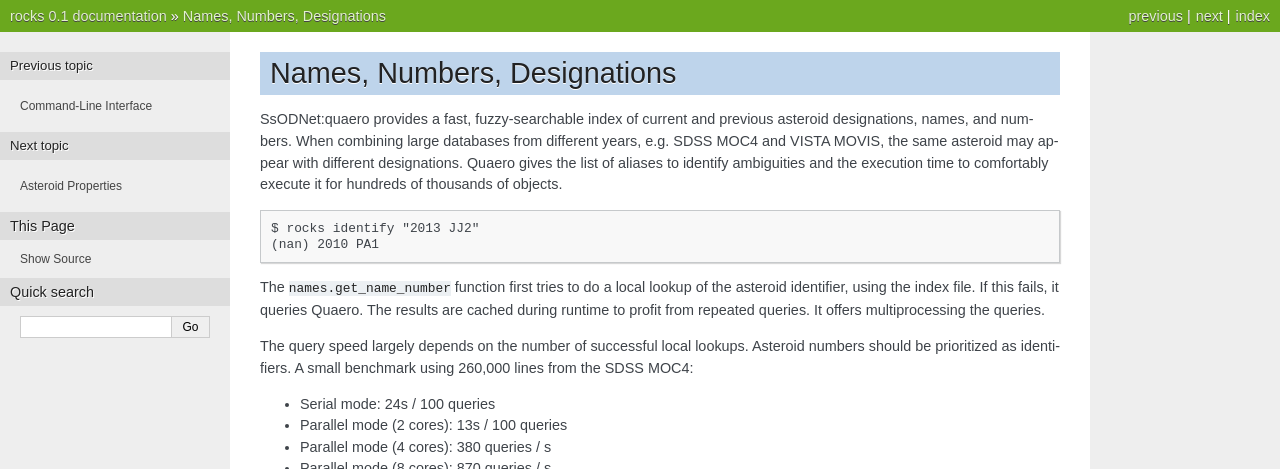
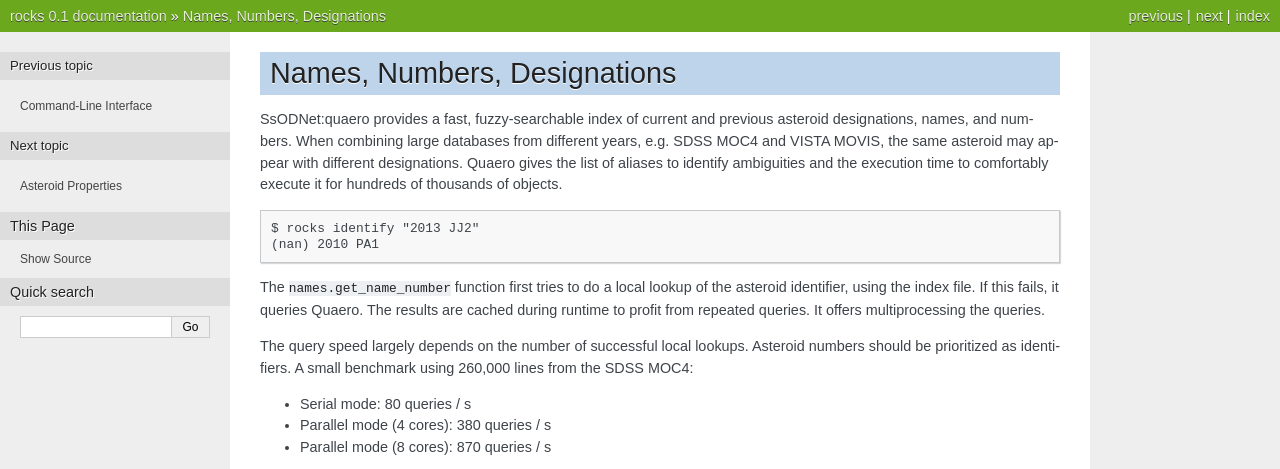
Before and after one commit to maxmahlke/rocks, a Sphinx documentation site: the page built from docs/names.rst, in a window 1280 px wide, cut to the strip 0-469 px from the top of the page. Built offline with Sphinx 7.4.7, drawn with Linux system fonts in a browser that asks for light colours.

Commit message:
Updated query benchmark

```diff
--- a/docs/names.rst
+++ b/docs/names.rst
@@ -21,8 +21,7 @@ It offers multiprocessing the queries.
 The query speed largely depends on the number of successful local lookups.
 Asteroid numbers should be prioritized as identifiers. A small benchmark using 260,000 lines from the SDSS MOC4:
 
-- Serial mode: 24s / 100 queries
-- Parallel mode (2 cores): 13s / 100 queries
+- Serial mode: 80 queries / s
 - Parallel mode (4 cores): 380 queries / s
 - Parallel mode (8 cores): 870 queries / s
 
```
Also changed, not shown: 5 other files.
